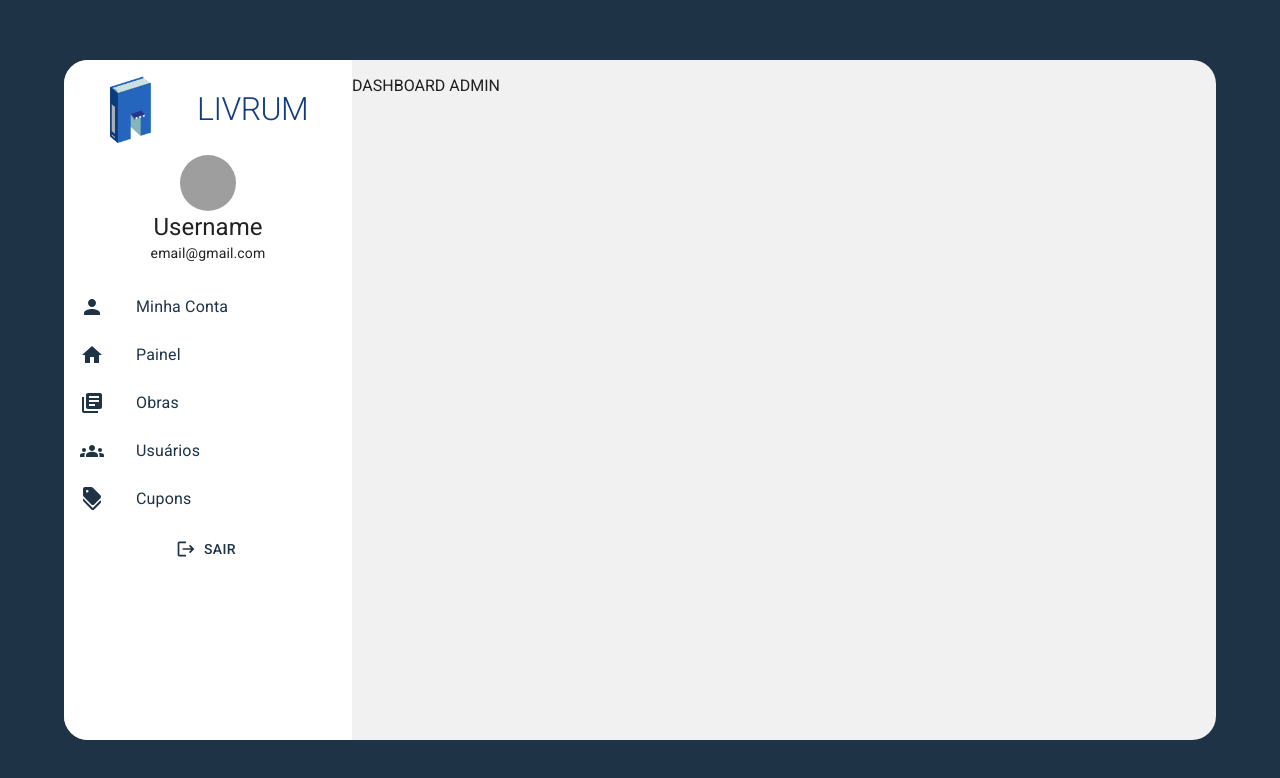
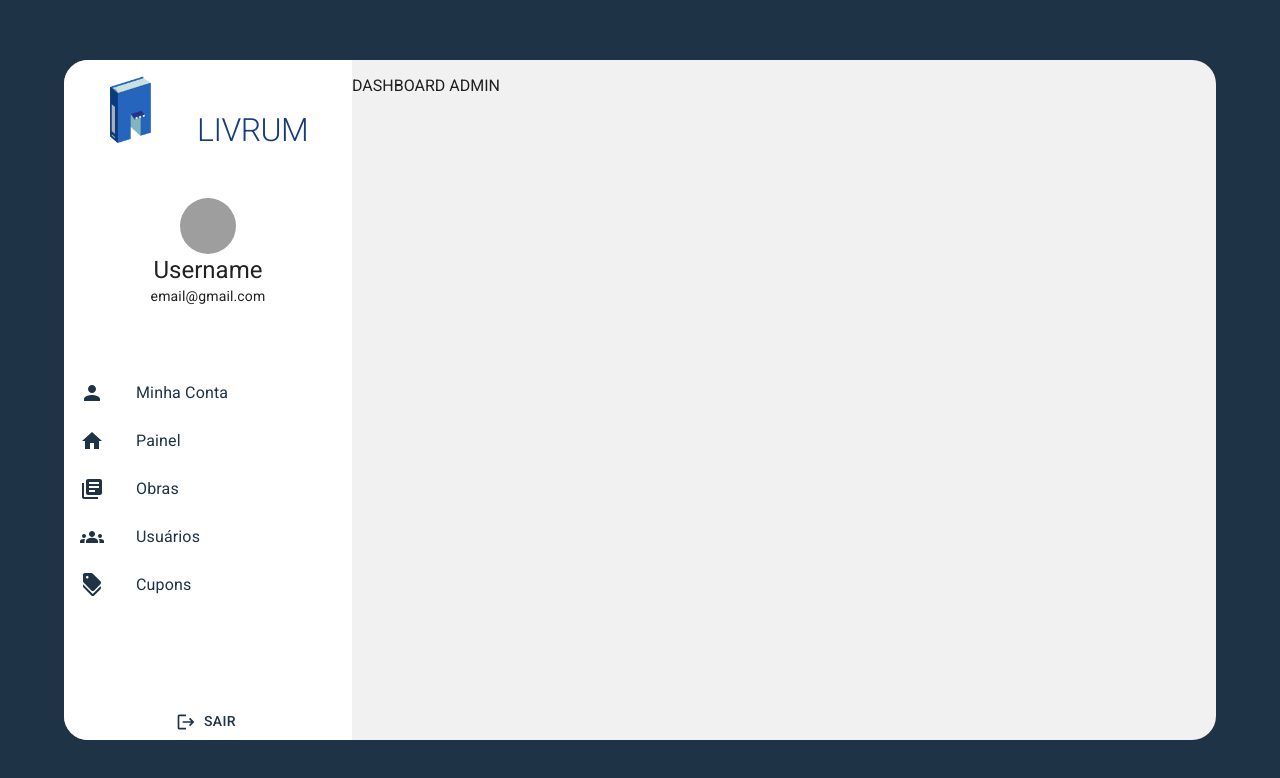
Before and after one commit to byte-stack-uefs/livrum, a Next.js app in the folder phase_4/app/webapp/: page /admin in a window 1280 px wide. Shown: the top 778 px of the page. Built offline with nearby package versions, Linux system fonts and the light colour scheme; grey boxes are pictures that could not be loaded.

Commit message:
Ajustes visuais na barra lateral

```diff
--- a/phase_4/app/webapp/app/components/layouts/InternalLayout.tsx
+++ b/phase_4/app/webapp/app/components/layouts/InternalLayout.tsx
@@ -75,10 +75,10 @@ export default function InternalLayout({ children }: { children: React.ReactNode
                     <Grid sx={{
                         height: '100%',
                         backgroundColor: '#fff',
-                        paddingY: 2
+                        paddingTop: 2
                     }} sm={3} item>
 
-                        <Grid container>
+                        <Grid container sx={{ height: '100%' }}>
                             <Grid item xs={12} sx={{ display: 'flex', justifyContent: 'space-evenly' }}>
                                 <AccountHeader logoScale={0.15} fontSize={32} />
                             </Grid>
@@ -90,7 +90,7 @@ export default function InternalLayout({ children }: { children: React.ReactNode
                             <Grid item xs={12}>
                                 <LivrumButtonMenu buttons={buttons} />
                             </Grid>
-                            <Grid item xs={12}>
+                            <Grid item xs={12} sx={{ alignSelf: 'flex-end' }}>
                                 <Button startIcon={<Logout />} fullWidth color="dark">
                                     Sair
                                 </Button>
```
